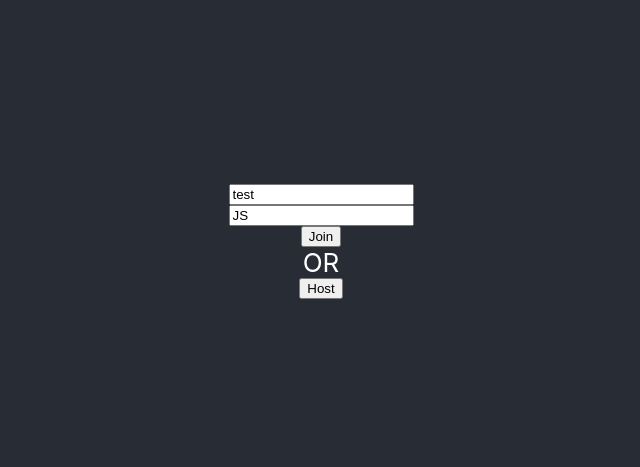
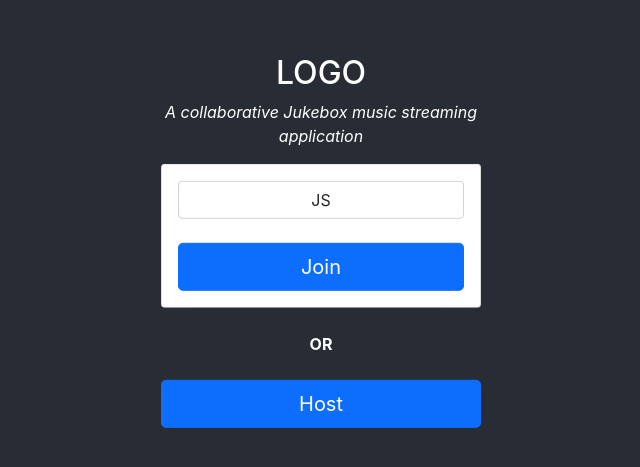
Before and after one commit to N00170170/jukebox-frontend, a React (Create React App) app: page / in a window 1280 px wide. Shown: the part 159-626 px from the top of the page, without its empty margins (319-959 px from the left). Built offline with nearby package versions, Linux system fonts and the light colour scheme; no server answers.

Commit message:
Style Landing page and add nickname/Spotify auth modal

```diff
--- a/package.json
+++ b/package.json
@@ -6,8 +6,10 @@
     "@testing-library/jest-dom": "^5.12.0",
     "@testing-library/react": "^11.2.7",
     "@testing-library/user-event": "^12.8.3",
+    "bootstrap": "^5.0.2",
     "dotenv": "^10.0.0",
     "react": "^17.0.2",
+    "react-bootstrap": "^2.0.0-beta.4",
     "react-dom": "^17.0.2",
     "react-router-dom": "^5.2.0",
     "react-scripts": "4.0.3",
--- a/src/App.css
+++ b/src/App.css
@@ -36,3 +36,14 @@
     transform: rotate(360deg);
   }
 }
+
+.bg {
+  background-color: #282c34;
+  min-height: 100vh;
+  /* display: flex;
+  flex-direction: column;
+  align-items: center;
+  justify-content: center;
+  font-size: calc(10px + 2vmin); */
+  color: white;
+}
--- a/src/components/Landing.js
+++ b/src/components/Landing.js
@@ -1,49 +1,57 @@
-import logo from '../logo.svg';
 import '../App.css';
 
 import React, { useState, useEffect } from "react";
-import { Redirect, useHistory } from 'react-router-dom';
+import { Container, Col, Form, Button, Card } from 'react-bootstrap';
 import { AppContext } from '../App';
+import NicknameModal from './NicknameModal';
 
 const Landing = () => {
+  const [show, setShow] = useState(false);
+  const [hosting, setHosting] = useState(false);
+
+  const handleClose = () => setShow(false);
+  const handleShow = (hosting) => {
+    setHosting(hosting);
+    setShow(true);
+  }
 
   const appContext = React.useContext(AppContext);
-
-  let history = useHistory();
-
-  //on app load, make socketio connection
-  useEffect(() => {
-
-  }, []);
 
   const handleChange = (e) => {
     const target = e.target;
     const field = target.name;
     const value = (target.type === 'checkbox') ? target.checked : target.value;
     appContext.setState({
-        ...appContext.state,
-        [field]: value
+      ...appContext.state,
+      [field]: value
     });
   }
 
-  const joinRoom = () => {
-    //check if room exists - rest API?
-    history.push("/room");
-  }
+  return (
+    <Container fluid className='bg'>
+      <Col lg={3} sm={6} className="justify-content-center text-center m-auto align-items-center" style={{position: 'absolute', left: '50%', top: '50%', transform: 'translate(-50%, -50%)'}}>
+        <h2>LOGO</h2>
+        <p style={{fontStyle: "italic"}}>A collaborative Jukebox music streaming application</p>
 
-  const createRoom = () => {
-    history.push("/room")
-  }
-
-  return (
-    <div className="App">
-      <header className="App-header">
-        <input name="username" type="text" value={appContext.state.username} onChange={handleChange} />
-        <input name="room" type="text" value={appContext.state.room} onChange={handleChange} /><button onClick={joinRoom}>Join</button>
-        <span>OR</span>
-        <button onClick={createRoom}>Host</button>
-      </header>
-    </div>
+        <Form>
+        <Card body>
+          <Form.Control name="room" type="text" value={appContext.state.room} placeholder="ROOM CODE" className="text-center" onChange={handleChange} />
+          <br />
+          <div className="d-grid gap-2">
+            <Button variant="primary" size="lg" onClick={() => handleShow(false)} disabled={!appContext.state.room}>Join</Button>
+          </div>
+        </Card>
+          <br />
+          <span style={{fontWeight: "bold"}}>OR</span>
+          <br />
+          <br />
+          <div className="d-grid gap-2">
+            <Button variant="primary" size="lg" onClick={() => handleShow(true)}>Host</Button>
+          </div>
+        </Form>
+      </Col>
+      <NicknameModal hosting={hosting} show={show} handleClose={handleClose}/>
+    </Container>
   );
 };
 
--- /dev/null
+++ b/src/components/NicknameModal.js
@@ -0,0 +1,74 @@
+import '../App.css';
+
+import React, { useState, useEffect } from "react";
+import { Modal, Form, Button, Card } from 'react-bootstrap';
+import { Redirect, useHistory } from 'react-router-dom';
+import { AppContext } from '../App';
+
+const NicknameModal = (props) => {
+
+    const appContext = React.useContext(AppContext);
+
+    let history = useHistory();
+
+    const handleChange = (e) => {
+        const target = e.target;
+        const field = target.name;
+        const value = (target.type === 'checkbox') ? target.checked : target.value;
+        appContext.setState({
+            ...appContext.state,
+            [field]: value
+        });
+    }
+
+    const joinRoom = () => {
+        //check if room exists - rest API?
+        // if yes
+        history.push("/room");
+        // if no, show user error. prompt them to create a new room instead?
+    }
+
+    const createRoom = () => {
+        appContext.setState({
+            ...appContext.state,
+            room: null
+        });
+        history.push("/room")
+    }
+
+    return (
+        <>
+            <Modal show={props.show} onHide={props.handleClose} className="justify-content-center text-center m-auto align-items-center">
+                <Modal.Header closeButton>
+                    <Modal.Title>
+                        {props.hosting ?
+                            <>Create Room</>
+                            :
+                            <>
+                                Join Room <span style={{ fontStyle: "italic" }}>{appContext.state.room}</span>
+                            </>
+                        }
+                    </Modal.Title>
+                </Modal.Header>
+                <Modal.Body>
+                    <p>Please enter your nickname</p>
+                    <Form.Control name="username" type="text" value={appContext.state.username} placeholder="NICKNAME" className="text-center" onChange={handleChange} />
+                    <br />
+                    <p>Please authorise your Spotify account</p>
+                    <Button variant="success">Authorise Spotify</Button>
+                    <br />
+                    <br />
+                    <div className="d-grid gap-2">
+                        {props.hosting ?
+                            <Button variant="primary" size="lg" onClick={createRoom}>Create Room</Button>
+                            :
+                            <Button variant="primary" size="lg" onClick={joinRoom}>Join Room</Button>
+                        }
+                    </div>
+                </Modal.Body>
+            </Modal>
+        </>
+    );
+};
+
+export default NicknameModal;
--- a/src/components/room/Room.js
+++ b/src/components/room/Room.js
@@ -2,6 +2,7 @@ import logo from '../../logo.svg';
 import '../../App.css';
 
 import React, { useState, useEffect, useContext, useRef } from "react";
+import { Button } from 'react-bootstrap';
 import { AppContext } from '../../App';
 import { SocketContext, socket } from '../../context/socket';
 
@@ -374,7 +375,7 @@ const Room = () => {
                             )
                         ))
                     }
-                    <input name="track" type="text" ref={track}></input><button onClick={queueAdd}>Add</button>
+                    <input name="track" type="text" ref={track}></input><Button variant="primary" onClick={queueAdd}>Add</Button>
                     <input name="tracksearch" type="text" ref={trackSearch} onChange={searchForTrack}></input>
                     <ul class="search-results">
                         {state.searchResults.length > 0 &&
--- a/src/index.js
+++ b/src/index.js
@@ -2,6 +2,7 @@ import React from 'react';
 import ReactDOM from 'react-dom';
 import { BrowserRouter } from 'react-router-dom';
 
+import 'bootstrap/dist/css/bootstrap.min.css';
 import './index.css';
 import App from './App';
 import reportWebVitals from './reportWebVitals';
```
Also changed, not shown: 1 other file (tests, documents, lock files or other folders).
